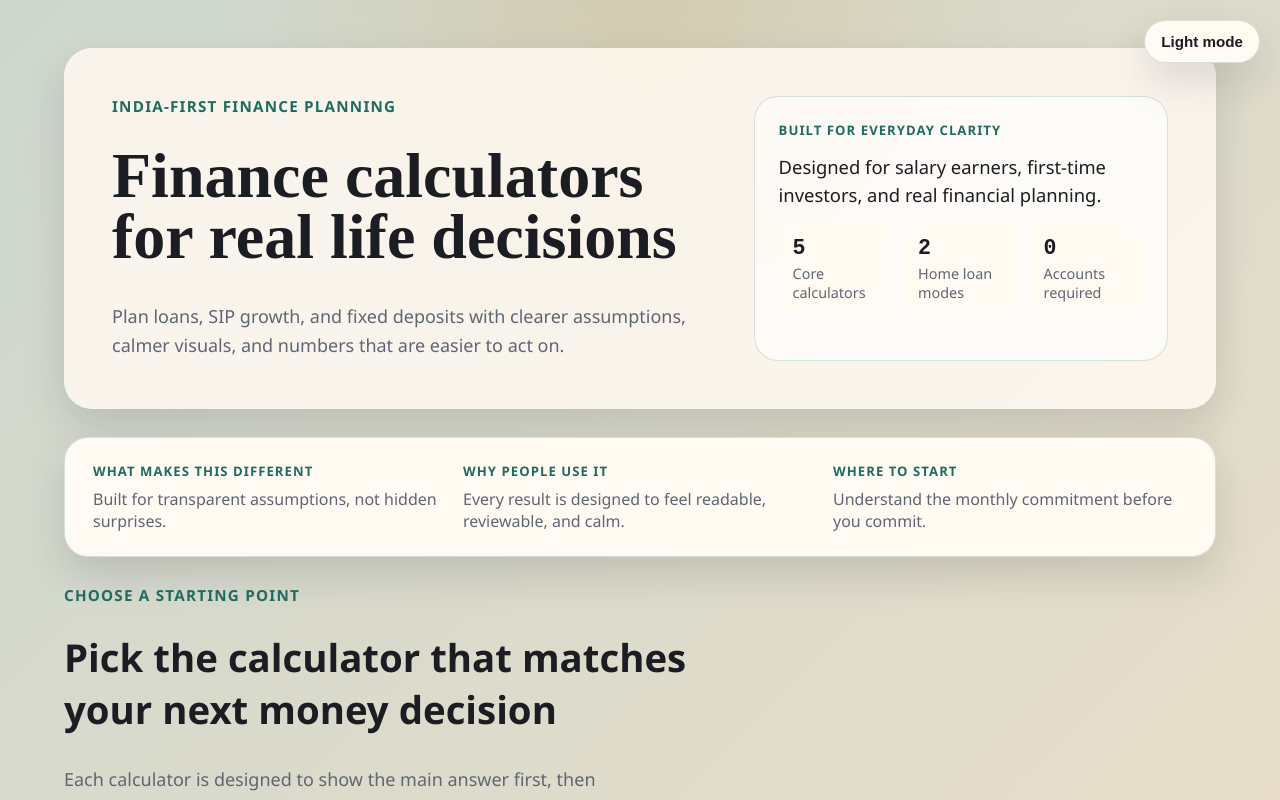
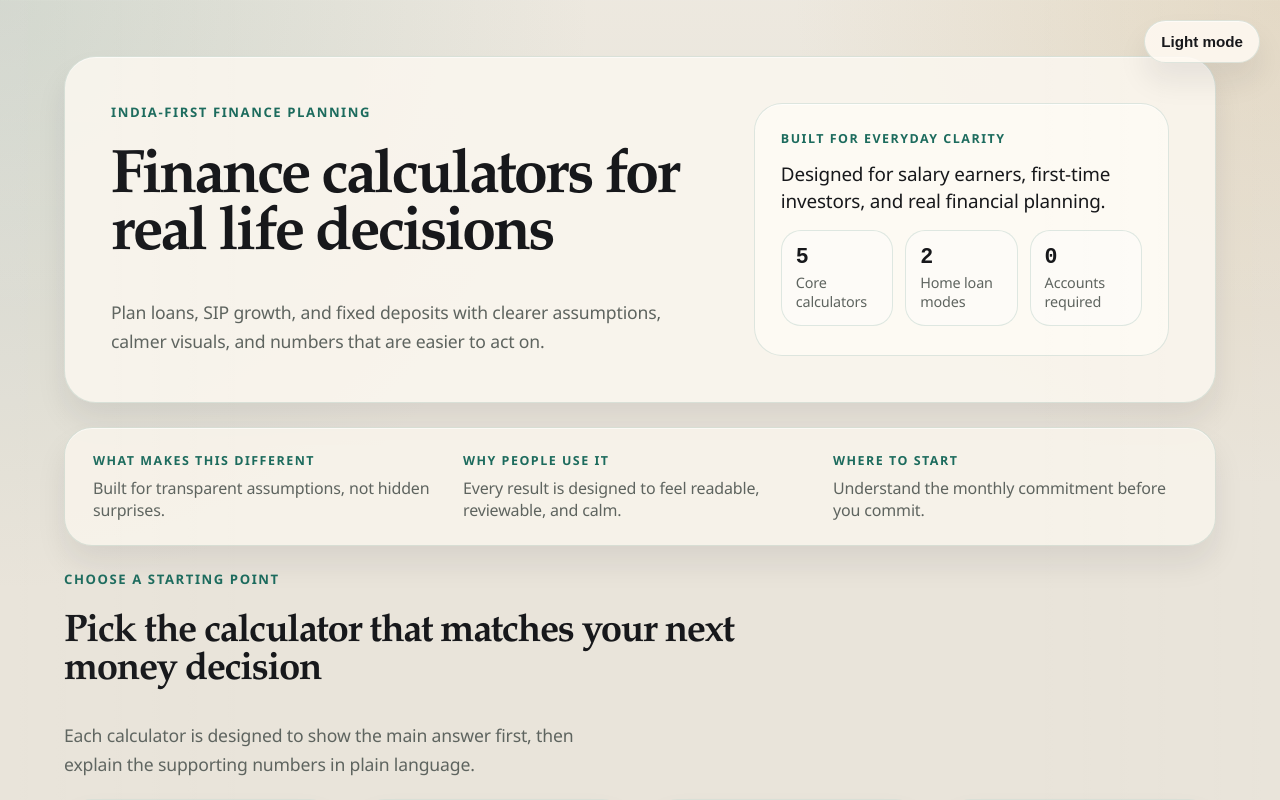
Before and after one commit to salauddinn/finance-calculator, a Next.js app: page / in a window 1280 px wide. Shown: the top 800 px of the page. Built offline with nearby package versions, Linux system fonts and the light colour scheme.

Commit message:
style: refine visual polish

```diff
--- a/src/styles/globals.css
+++ b/src/styles/globals.css
@@ -1,27 +1,31 @@
 :root {
   color-scheme: light;
-  --color-background: #f4efe7;
-  --color-surface: #fffaf2;
-  --color-surface-strong: rgba(255, 250, 242, 0.86);
-  --color-surface-tint: rgba(255, 255, 255, 0.58);
-  --color-text: #1b1d22;
-  --color-text-muted: #5f6673;
-  --color-primary: #1f6b5f;
-  --color-border: rgba(31, 107, 95, 0.18);
-  --shadow-soft: 0 18px 40px rgba(18, 26, 33, 0.14);
+  --color-background: #e9e4da;
+  --color-surface: #f8f3ea;
+  --color-surface-strong: rgba(250, 246, 238, 0.9);
+  --color-surface-tint: rgba(255, 252, 247, 0.7);
+  --color-text: #17181b;
+  --color-text-muted: #5e645f;
+  --color-primary: #1c6b5d;
+  --color-primary-strong: #114c42;
+  --color-border: rgba(28, 107, 93, 0.14);
+  --shadow-soft: 0 18px 30px rgba(28, 31, 36, 0.08);
+  --shadow-crisp: 0 1px 0 rgba(255, 255, 255, 0.55) inset;
 }
 
 :root[data-theme="dark"] {
   color-scheme: dark;
-  --color-background: #16181d;
-  --color-surface: #1e232b;
-  --color-surface-strong: rgba(30, 35, 43, 0.92);
-  --color-surface-tint: rgba(32, 38, 46, 0.78);
-  --color-text: #f3f1eb;
-  --color-text-muted: #b6beca;
-  --color-primary: #78b3a8;
-  --color-border: rgba(120, 179, 168, 0.24);
-  --shadow-soft: 0 18px 40px rgba(0, 0, 0, 0.34);
+  --color-background: #171a1f;
+  --color-surface: #20252d;
+  --color-surface-strong: rgba(28, 33, 41, 0.94);
+  --color-surface-tint: rgba(37, 43, 51, 0.84);
+  --color-text: #f4f0e8;
+  --color-text-muted: #b3bcc3;
+  --color-primary: #81b6ac;
+  --color-primary-strong: #a8d0c8;
+  --color-border: rgba(129, 182, 172, 0.18);
+  --shadow-soft: 0 18px 34px rgba(0, 0, 0, 0.28);
+  --shadow-crisp: 0 1px 0 rgba(255, 255, 255, 0.04) inset;
 }
 
 * {
@@ -35,12 +39,26 @@ body {
 }
 
 body {
-  font-family: "Manrope", "Avenir Next", "Segoe UI", sans-serif;
+  position: relative;
+  font-family: "Avenir Next", "Segoe UI", sans-serif;
   background:
-    radial-gradient(circle at top, rgba(197, 139, 42, 0.18), transparent 30%),
-    linear-gradient(135deg, rgba(31, 107, 95, 0.18), rgba(197, 139, 42, 0.16)),
+    radial-gradient(circle at top left, rgba(119, 158, 149, 0.22), transparent 34%),
+    radial-gradient(circle at top right, rgba(192, 157, 92, 0.2), transparent 28%),
+    linear-gradient(180deg, rgba(255, 252, 246, 0.18), transparent 28%),
     var(--color-background);
   color: var(--color-text);
+  letter-spacing: -0.01em;
+}
+
+body::before {
+  content: "";
+  position: fixed;
+  inset: 0;
+  pointer-events: none;
+  background:
+    linear-gradient(rgba(255, 255, 255, 0.08), rgba(255, 255, 255, 0.08)) top/100% 1px no-repeat,
+    linear-gradient(90deg, rgba(255, 255, 255, 0.06), transparent 22%, transparent 78%, rgba(255, 255, 255, 0.06));
+  opacity: 0.45;
 }
 
 .app-body {
@@ -71,19 +89,20 @@ body {
   min-height: 100vh;
   max-width: 1200px;
   margin: 0 auto;
-  padding: 48px 24px;
+  padding: 56px 24px 72px;
   display: grid;
-  gap: 28px;
+  gap: 24px;
 }
 
 .landing-hero {
   display: grid;
   grid-template-columns: minmax(0, 1.35fr) minmax(280px, 0.9fr);
   gap: 20px;
-  padding: 48px;
-  border-radius: 28px;
+  padding: 46px;
+  border: 1px solid var(--color-border);
+  border-radius: 32px;
   background: var(--color-surface-strong);
-  box-shadow: var(--shadow-soft);
+  box-shadow: var(--shadow-soft), var(--shadow-crisp);
 }
 
 .landing-hero__content,
@@ -94,10 +113,11 @@ body {
 
 .landing-hero__spotlight {
   align-content: start;
-  padding: 24px;
+  padding: 26px;
   border: 1px solid var(--color-border);
-  border-radius: 24px;
+  border-radius: 28px;
   background: var(--color-surface-tint);
+  box-shadow: var(--shadow-crisp);
 }
 
 .landing-hero__spotlight-label,
@@ -107,16 +127,16 @@ body {
 .result-insight-panel__eyebrow {
   margin: 0;
   color: var(--color-primary);
-  font-size: 0.82rem;
+  font-size: 0.78rem;
   font-weight: 800;
-  letter-spacing: 0.08em;
+  letter-spacing: 0.12em;
   text-transform: uppercase;
 }
 
 .landing-hero__spotlight-copy {
   margin: 0;
-  font-size: 1.15rem;
-  line-height: 1.5;
+  font-size: 1.18rem;
+  line-height: 1.45;
 }
 
 .landing-hero__spotlight-grid {
@@ -129,8 +149,9 @@ body {
   display: grid;
   gap: 4px;
   padding: 14px;
-  border-radius: 18px;
-  background: var(--color-surface);
+  border-radius: 20px;
+  border: 1px solid var(--color-border);
+  background: rgba(255, 255, 255, 0.32);
 }
 
 .landing-hero__spotlight-grid strong {
@@ -146,24 +167,25 @@ body {
 .eyebrow {
   margin: 0 0 16px;
   color: var(--color-primary);
-  font-size: 0.95rem;
-  font-weight: 700;
-  letter-spacing: 0.08em;
+  font-size: 0.82rem;
+  font-weight: 800;
+  letter-spacing: 0.12em;
   text-transform: uppercase;
 }
 
 .landing-hero h1 {
   margin: 0;
-  font-family: "Fraunces", "Iowan Old Style", "Times New Roman", serif;
-  font-size: clamp(2.75rem, 5vw, 4.5rem);
-  line-height: 0.95;
+  font-family: "Iowan Old Style", "Palatino Linotype", "Times New Roman", serif;
+  font-size: clamp(2.7rem, 4.8vw, 4.35rem);
+  line-height: 0.92;
+  letter-spacing: -0.045em;
 }
 
 .hero-copy {
   max-width: 56ch;
   margin: 20px 0 0;
   color: var(--color-text-muted);
-  font-size: 1.125rem;
+  font-size: 1.1rem;
   line-height: 1.65;
 }
 
@@ -173,10 +195,10 @@ body {
   gap: 16px;
   padding: 24px 28px;
   border: 1px solid var(--color-border);
-  border-radius: 24px;
-  background: var(--color-surface);
+  border-radius: 28px;
+  background: rgba(248, 243, 234, 0.9);
   color: var(--color-text-muted);
-  box-shadow: var(--shadow-soft);
+  box-shadow: var(--shadow-soft), var(--shadow-crisp);
 }
 
 .trust-strip__block {
@@ -206,24 +228,28 @@ body {
 
 .section-heading h2 {
   margin: 0;
-  font-size: clamp(1.8rem, 3vw, 2.6rem);
+  font-family: "Iowan Old Style", "Palatino Linotype", "Times New Roman", serif;
+  font-size: clamp(1.95rem, 3vw, 2.8rem);
+  line-height: 1;
+  letter-spacing: -0.035em;
 }
 
 .category-card {
   display: grid;
   gap: 12px;
-  padding: 24px;
+  padding: 26px;
   border: 1px solid var(--color-border);
-  border-radius: 24px;
+  border-radius: 28px;
   background: var(--color-surface-strong);
-  box-shadow: var(--shadow-soft);
+  box-shadow: var(--shadow-soft), var(--shadow-crisp);
   min-height: 220px;
 }
 
 .category-card__title {
   margin: 0;
-  font-size: 1.4rem;
+  font-size: 1.48rem;
   line-height: 1.2;
+  letter-spacing: -0.025em;
 }
 
 .category-card__description {
@@ -245,6 +271,12 @@ body {
   text-decoration: none;
 }
 
+.category-card__link:hover,
+.back-link:hover,
+.continue-link:hover {
+  color: var(--color-primary-strong);
+}
+
 .category-card__link:focus-visible,
 .back-link:focus-visible,
 .continue-link:focus-visible {
@@ -263,9 +295,9 @@ body {
   margin: 20px auto 0;
   padding: 40px;
   border: 1px solid var(--color-border);
-  border-radius: 28px;
+  border-radius: 32px;
   background: var(--color-surface-strong);
-  box-shadow: var(--shadow-soft);
+  box-shadow: var(--shadow-soft), var(--shadow-crisp);
 }
 
 .calculator-entry__hero {
@@ -276,7 +308,8 @@ body {
 
 .calculator-entry__summary {
   padding: 20px;
-  border-radius: 22px;
+  border: 1px solid var(--color-border);
+  border-radius: 24px;
   background: var(--color-surface-tint);
 }
 
@@ -291,9 +324,9 @@ body {
   gap: 20px;
   padding: 28px;
   border: 1px solid var(--color-border);
-  border-radius: 28px;
+  border-radius: 32px;
   background: var(--color-surface-strong);
-  box-shadow: var(--shadow-soft);
+  box-shadow: var(--shadow-soft), var(--shadow-crisp);
 }
 
 .calculator-copy {
@@ -303,7 +336,9 @@ body {
 
 .calculator-copy h2 {
   margin: 0;
-  font-size: 1.6rem;
+  font-size: 1.75rem;
+  line-height: 1.05;
+  letter-spacing: -0.03em;
 }
 
 .calculator-grid {
@@ -353,9 +388,9 @@ body {
   padding: 12px 16px;
   border: 1px solid var(--color-border);
   border-radius: 9999px;
-  background: var(--color-surface);
+  background: rgba(255, 250, 242, 0.85);
   color: var(--color-text);
-  box-shadow: var(--shadow-soft);
+  box-shadow: var(--shadow-soft), var(--shadow-crisp);
   cursor: pointer;
 }
 
@@ -380,11 +415,20 @@ body {
   font: inherit;
   font-weight: 700;
   cursor: pointer;
+  transition:
+    transform 160ms ease,
+    background-color 160ms ease,
+    border-color 160ms ease;
 }
 
 .button--primary {
   background: var(--color-primary);
   color: var(--color-surface);
+}
+
+.button--primary:hover {
+  transform: translateY(-1px);
+  background: var(--color-primary-strong);
 }
 
 .button--secondary {
@@ -411,8 +455,8 @@ body {
 }
 
 .field__label {
-  font-size: 0.95rem;
-  font-weight: 700;
+  font-size: 0.96rem;
+  font-weight: 800;
 }
 
 .field__hint {
@@ -423,20 +467,21 @@ body {
 
 .text-input {
   width: 100%;
-  padding: 14px 16px;
+  padding: 15px 16px;
   border: 1px solid var(--color-border);
-  border-radius: 18px;
-  background: var(--color-surface);
+  border-radius: 20px;
+  background: rgba(255, 255, 255, 0.34);
   color: var(--color-text);
   font: inherit;
+  box-shadow: var(--shadow-crisp);
 }
 
 .result-summary-card {
   padding: 24px;
   border: 1px solid var(--color-border);
-  border-radius: 24px;
+  border-radius: 28px;
   background: var(--color-surface-strong);
-  box-shadow: var(--shadow-soft);
+  box-shadow: var(--shadow-soft), var(--shadow-crisp);
 }
 
 .result-summary-card__caption {
@@ -464,28 +509,30 @@ body {
 .result-summary-card__value {
   margin: 0;
   font-family: "IBM Plex Mono", "SFMono-Regular", monospace;
-  font-size: 1.875rem;
+  font-size: 1.72rem;
   font-weight: 600;
 }
 
 .result-insight-panel {
   display: grid;
   gap: 12px;
-  padding: 24px;
+  padding: 26px;
   border: 1px solid var(--color-border);
-  border-radius: 24px;
-  background: var(--color-surface);
-  box-shadow: var(--shadow-soft);
+  border-radius: 28px;
+  background: linear-gradient(180deg, rgba(255, 255, 255, 0.4), transparent), var(--color-surface);
+  box-shadow: var(--shadow-soft), var(--shadow-crisp);
 }
 
 .result-insight-panel__title {
   margin: 0;
-  font-size: 1.35rem;
+  font-size: 1.7rem;
+  line-height: 1.06;
+  letter-spacing: -0.03em;
 }
 
 .result-insight-panel__summary {
-  font-size: 1.06rem;
-  line-height: 1.6;
+  font-size: 1.12rem;
+  line-height: 1.55;
 }
 
 .result-insight-panel__list {
```
